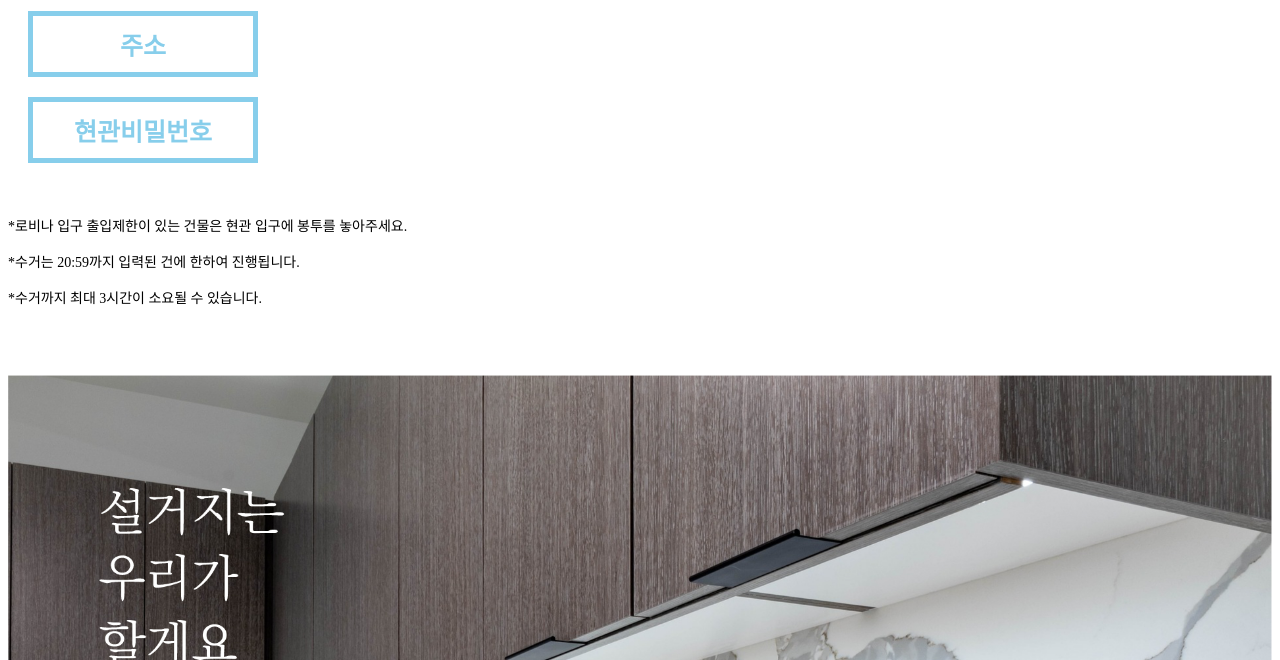
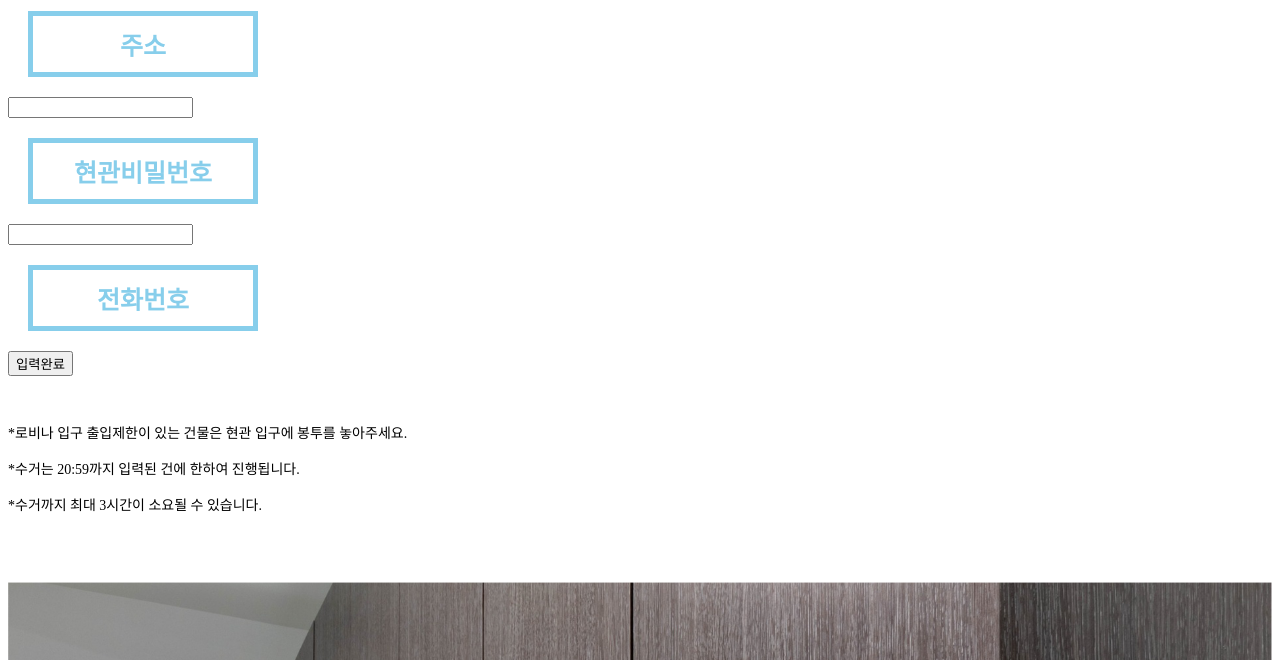
Before and after one commit to joseohui/index.html, a plain HTML site: page index.html in a window 1280 px wide. Shown: the part 140-800 px from the top of the page. Drawn offline with Linux system fonts and the light colour scheme.

Commit message:
Add files via upload

```diff
--- a/index.html
+++ b/index.html
@@ -37,7 +37,11 @@
   <br>
   <h1><strong>정보를 입력해주세요 </strong></h1>
   <u><strong>주소</strong></u>
+    <input type="text">
   <u><strong>현관비밀번호</strong></u>
+    <input type="text">
+  <u><strong>전화번호</strong></u>
+    <input type="button" value="입력완료">
   <p>
     <br><br>*로비나 입구 출입제한이 있는 건물은 현관 입구에 봉투를 놓아주세요.
     <br><br>*수거는 20:59까지 입력된 건에 한하여 진행됩니다.
```
